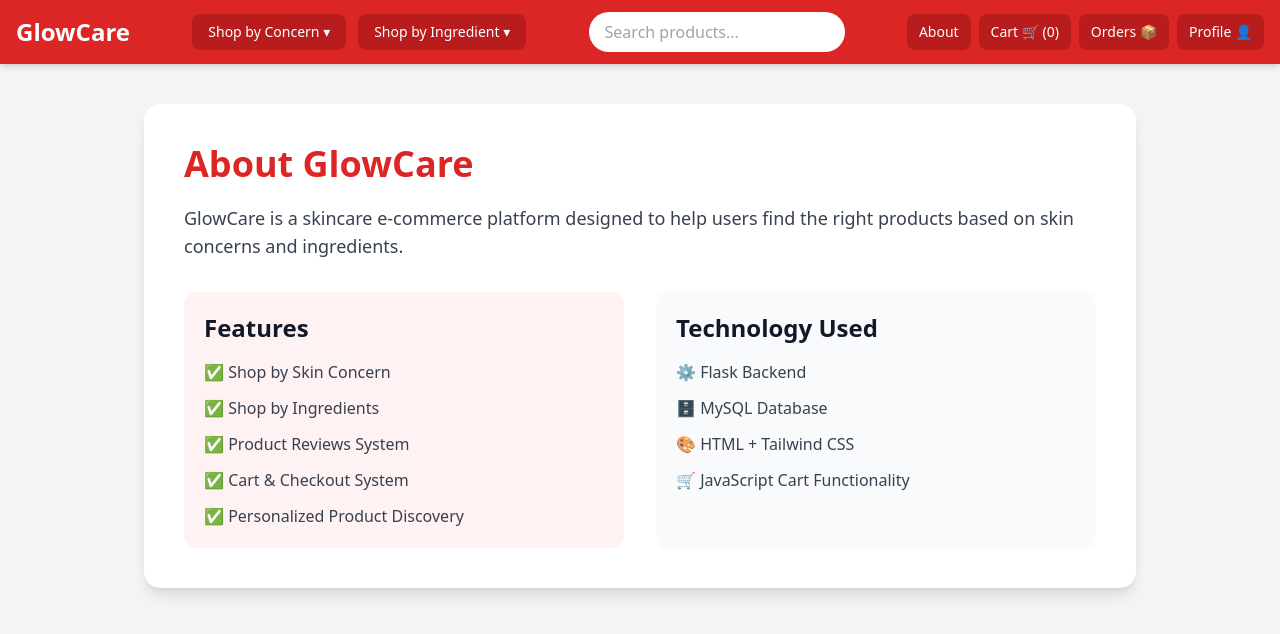
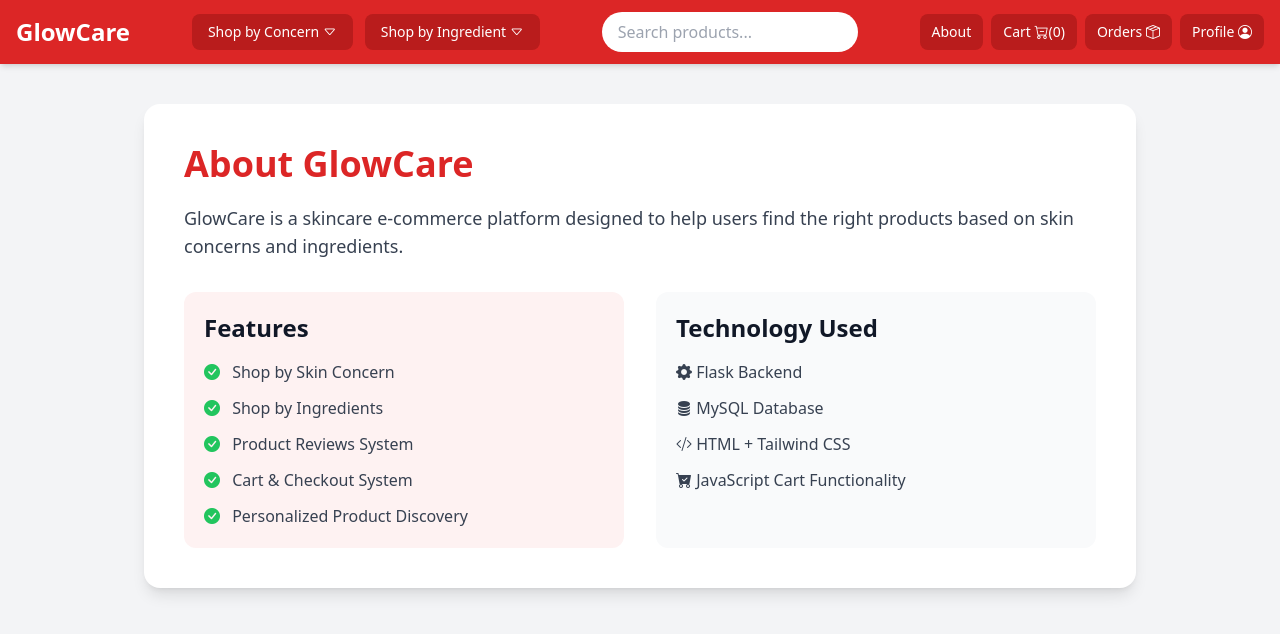
Before and after one commit to anushka08112/skincare-brand, a Flask app: page /about in a window 1280 px wide. Shown: the top 634 px of the page. Run offline with Flask 3, Linux system fonts and the light colour scheme; data that the repository does not hold is empty; some libraries are stand-ins or nearby versions.

Commit message:
Update skincare project

```diff
--- a/app.py
+++ b/app.py
@@ -6,16 +6,19 @@ from datetime import datetime, timedelta
 from werkzeug.security import generate_password_hash, check_password_hash
 from sqlalchemy import text
 from flask_mail import Mail, Message
+from werkzeug.utils import secure_filename
 
 # ADMIN IMPORTS
-from flask_admin import Admin
-from flask_admin.contrib.sqla import ModelView
+try:
+    from flask_admin import Admin
+    from flask_admin.contrib.sqla import ModelView
+except ImportError:
+    Admin = None
+    ModelView = type("ModelView", (), {})
 import os
 # ---------------- APP INIT ----------------
 app = Flask(__name__)
 app.secret_key = os.getenv("SECRET_KEY", "glowcare_secret_2026")
-
-from werkzeug.utils import secure_filename
 
 UPLOAD_FOLDER = "static/images"
 app.config["UPLOAD_FOLDER"] = UPLOAD_FOLDER
@@ -61,10 +64,12 @@ class AdminSecure(ModelView):
 
 class User(db.Model):
     __tablename__ = "users"
+
     user_id = db.Column(db.Integer, primary_key=True)
     name = db.Column(db.String(100))
     email = db.Column(db.String(100), unique=True)
     password = db.Column(db.String(255))
+    active = db.Column(db.Integer, default=1)
     created_at = db.Column(db.DateTime, default=datetime.utcnow)
 
 class Product(db.Model):
--- a/templates/about.html
+++ b/templates/about.html
@@ -21,14 +21,32 @@
                 <h2 class="text-2xl font-bold text-gray-900 mb-4">
                     Features
                 </h2>
+<ul class="space-y-3 text-gray-700">
+    <li>
+        <i class="bi bi-check-circle-fill text-green-500 me-2"></i>
+        Shop by Skin Concern
+    </li>
 
-                <ul class="space-y-3 text-gray-700">
-                    <li>✅ Shop by Skin Concern</li>
-                    <li>✅ Shop by Ingredients</li>
-                    <li>✅ Product Reviews System</li>
-                    <li>✅ Cart & Checkout System</li>
-                    <li>✅ Personalized Product Discovery</li>
-                </ul>
+    <li>
+        <i class="bi bi-check-circle-fill text-green-500 me-2"></i>
+        Shop by Ingredients
+    </li>
+
+    <li>
+        <i class="bi bi-check-circle-fill text-green-500 me-2"></i>
+        Product Reviews System
+    </li>
+
+    <li>
+        <i class="bi bi-check-circle-fill text-green-500 me-2"></i>
+        Cart & Checkout System
+    </li>
+
+    <li>
+        <i class="bi bi-check-circle-fill text-green-500 me-2"></i>
+        Personalized Product Discovery
+    </li>
+</ul>
             </div>
 
             <div class="bg-gray-50 rounded-xl p-5">
@@ -37,10 +55,10 @@
                 </h2>
 
                 <ul class="space-y-3 text-gray-700">
-                    <li>⚙️ Flask Backend</li>
-                    <li>🗄️ MySQL Database</li>
-                    <li>🎨 HTML + Tailwind CSS</li>
-                    <li>🛒 JavaScript Cart Functionality</li>
+                    <li><i class="bi bi-gear-fill"> </i>Flask Backend</li>
+                    <li><i class="bi bi-database-fill"> </i>MySQL Database</li>
+                    <li><i class="bi bi-code-slash"> </i>HTML + Tailwind CSS</li>
+                    <li><i class="bi bi-cart-check-fill"> </i>JavaScript Cart Functionality</li>
                 </ul>
             </div>
 
--- a/templates/base.html
+++ b/templates/base.html
@@ -4,7 +4,7 @@
     <meta charset="UTF-8">
     <meta name="viewport" content="width=device-width, initial-scale=1.0">
     <title>GlowCare</title>
-
+    <link rel="stylesheet" href="https://cdn.jsdelivr.net/npm/bootstrap-icons@1.13.1/font/bootstrap-icons.min.css">
     <script src="https://cdn.tailwindcss.com"></script>
 </head>
 
@@ -23,12 +23,13 @@
 
                 <div class="relative">
                     <button onclick="toggleDropdown('concernMenu')" class="bg-red-700 px-4 py-2 rounded-lg">
-                        Shop by Concern ▾
+                        Shop by Concern <i class="bi bi-caret-down"></i>
                     </button>
 
                    <div id="concernMenu" class="hidden absolute sm:top-11 left-0 bg-white text-gray-800 rounded-xl shadow-lg min-w-56 overflow-hidden z-50">
                         {% for c in concerns %}
-                        <a href="{{ url_for('filter_concern', name=c[1]) }}" class="block px-4 py-2 hover:bg-gray-100">
+                            <a href="{{ url_for('filter_concern', name=c[1]) }}"
+                            class="block px-4 py-2 hover:bg-gray-100">
                                 {{ c[1] }}
                             </a>
                         {% endfor %}
@@ -37,12 +38,13 @@
 
                 <div class="relative">
                     <button onclick="toggleDropdown('ingredientMenu')" class="bg-red-700 px-4 py-2 rounded-lg">
-                        Shop by Ingredient ▾
+                        Shop by Ingredient <i class="bi bi-caret-down"></i>
                     </button>
 
                     <div id="ingredientMenu" class="hidden absolute sm:top-11 left-0 bg-white text-gray-800 rounded-xl shadow-lg min-w-56 overflow-hidden z-50">
                             {% for i in ingredients %}
-                        <a href="{{ url_for('filter_ingredient', name=i[1]) }}" class="block px-4 py-2 hover:bg-gray-100">
+                                <a href="{{ url_for('filter_ingredient', name=i[1]) }}"
+                                class="block px-4 py-2 hover:bg-gray-100">
                                     {{ i[1] }}
                                 </a>
                             {% endfor %}
@@ -62,12 +64,12 @@
 
             <div class="grid grid-cols-2 sm:flex gap-2 text-white text-sm">
                 <a class="bg-red-700 px-3 py-2 rounded-lg text-center" href="/about">About</a>
-                <a class="bg-red-700 px-3 py-2 rounded-lg text-center" href="/cart">Cart 🛒 (<span id="cart-count"></span>)</a>
-                <a class="bg-red-700 px-3 py-2 rounded-lg text-center" href="/orders">Orders 📦</a>
-                <a class="bg-red-700 px-3 py-2 rounded-lg text-center" href="/profile">Profile 👤</a>
+                <a class="bg-red-700 px-3 py-2 rounded-lg text-center" href="/cart">Cart <i class="bi bi-cart-dash"></i>(<span id="cart-count"></span>)</a>
+                <a class="bg-red-700 px-3 py-2 rounded-lg text-center" href="/orders">Orders <i class="bi bi-box-seam"></i></a>
+                <a class="bg-red-700 px-3 py-2 rounded-lg text-center" href="/profile">Profile <i class="bi bi-person-circle"></i></a>
 
                 {% if session.get("user_id") == 1 %}
-                <a class="bg-red-800 px-3 py-2 rounded-lg text-center" href="/admin">Admin ⚙️</a>
+                <a class="bg-red-800 px-3 py-2 rounded-lg text-center" href="/admin">Admin <i class="bi bi-gear"></i></a>
                 {% endif %}
             </div>
 
--- a/templates/checkout.html
+++ b/templates/checkout.html
@@ -5,7 +5,7 @@
 
     <div class="mb-8">
         <h1 class="text-3xl sm:text-4xl font-bold text-gray-900">
-            Checkout 🧾
+            Checkout
         </h1>
 
         <p class="text-gray-600 mt-2">
--- a/templates/success.html
+++ b/templates/success.html
@@ -15,7 +15,7 @@
         </div>
 
         <h1 class="text-4xl font-bold text-center text-gray-800 mb-4">
-            Order Confirmed 🎉
+            Order Confirmed
         </h1>
 
         <p class="text-center text-lg text-gray-600 mb-8">
```
Also changed, not shown: templates/profile.html (+9 -9 lines). Lines whose indentation alone changed are shown as unchanged.
